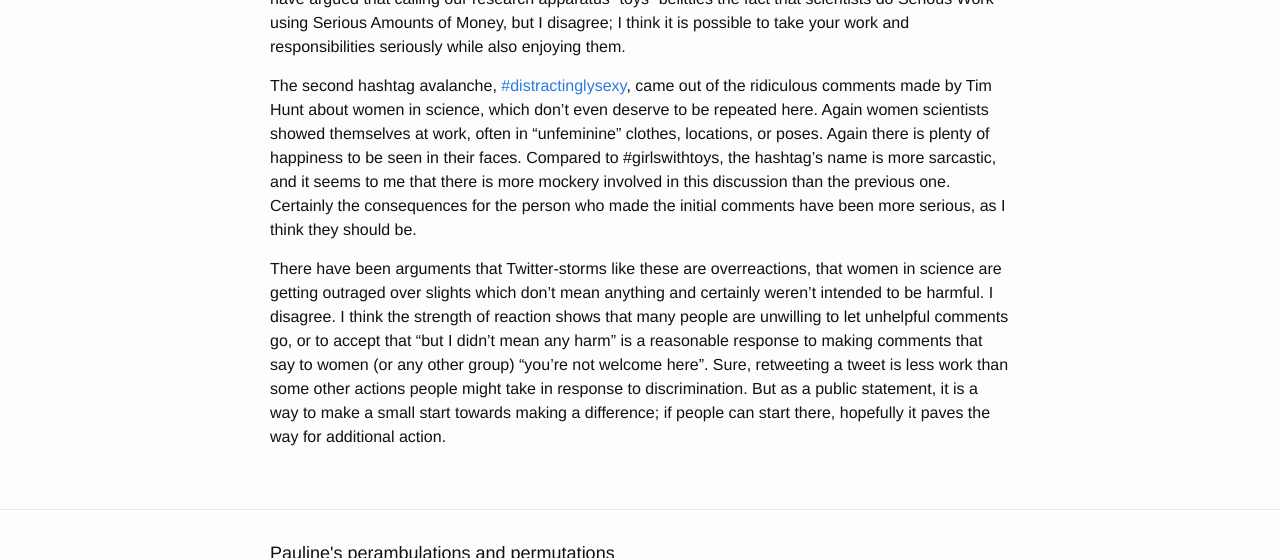
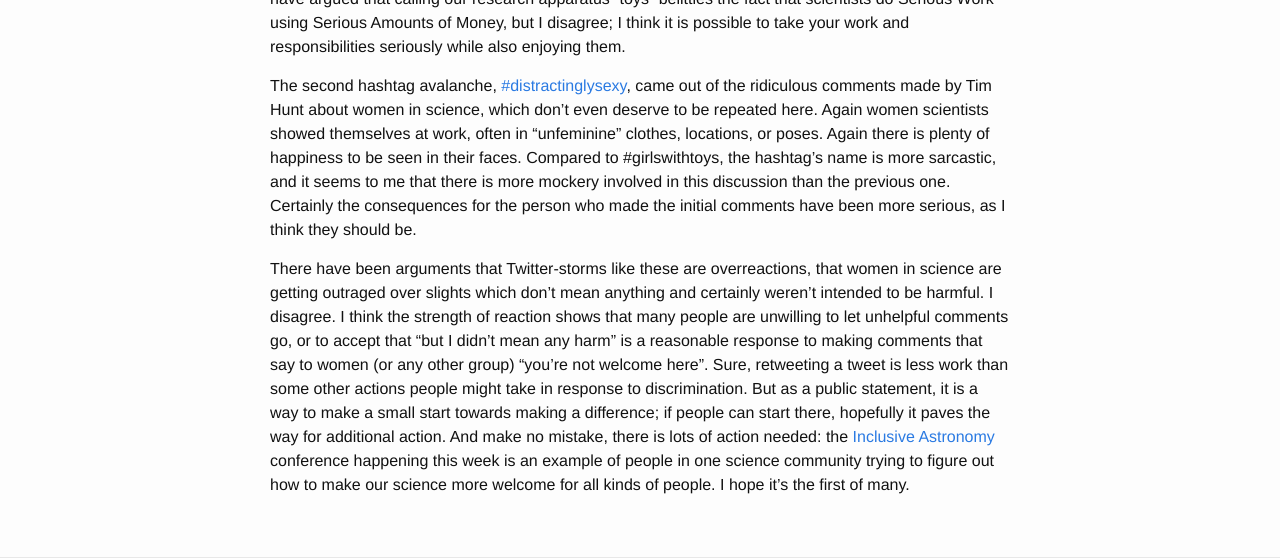
Before and after one commit to PBarmby/PBarmby.github.io, a Jekyll site: the page built from _posts/2015-06-19-hashtag-avalanche.markdown, in a window 1280 px wide and 900 px high, scrolled down 651 px, cut to the strip 0-558 px from the top of the window. Built offline with Jekyll 4.4.1, drawn with Linux system fonts in a browser that asks for light colours.

Commit message:
added conclusion

```diff
--- a/_posts/2015-06-19-hashtag-avalanche.markdown
+++ b/_posts/2015-06-19-hashtag-avalanche.markdown
@@ -14,4 +14,4 @@ The hashtagged pictures were great to see, and I hope inspiring to at least a fe
 
 The second hashtag avalanche, [#distractinglysexy](https://twitter.com/hashtag/distractinglysexy), came out of the ridiculous comments made by Tim Hunt about women in science, which don't even deserve to be repeated here. Again women scientists showed themselves at work, often in "unfeminine" clothes, locations, or poses. Again there is plenty of happiness to be seen in their faces. Compared to #girlswithtoys, the hashtag's name is more sarcastic, and it seems to me that there is more mockery involved in this discussion than the previous one. Certainly the consequences for the person who made the initial comments have been more serious, as I think they should be.
 
-There have been arguments that Twitter-storms like these are overreactions, that women in science are getting outraged over slights which don't mean anything and certainly weren't intended to be harmful. I disagree. I think the strength of reaction shows that many people are unwilling to let unhelpful comments go, or to accept that "but I didn't mean any harm" is a reasonable response to making comments that say to women (or any other group) "you're not welcome here". Sure, retweeting a tweet is less work than some other actions people might take in response to discrimination. But as a public statement, it is a way to make a small start towards making a difference; if people can start there, hopefully it paves the way for additional action.
+There have been arguments that Twitter-storms like these are overreactions, that women in science are getting outraged over slights which don't mean anything and certainly weren't intended to be harmful. I disagree. I think the strength of reaction shows that many people are unwilling to let unhelpful comments go, or to accept that "but I didn't mean any harm" is a reasonable response to making comments that say to women (or any other group) "you're not welcome here". Sure, retweeting a tweet is less work than some other actions people might take in response to discrimination. But as a public statement, it is a way to make a small start towards making a difference; if people can start there, hopefully it paves the way for additional action. And make no mistake, there is lots of action needed: the [Inclusive Astronomy](https://vanderbilt.irisregistration.com/Home/Site?code=InclusiveAstronomy2015) conference happening this week is an example of people in one science community trying to figure out how to make our science more welcome for all kinds of people. I hope it's the first of many.
```
